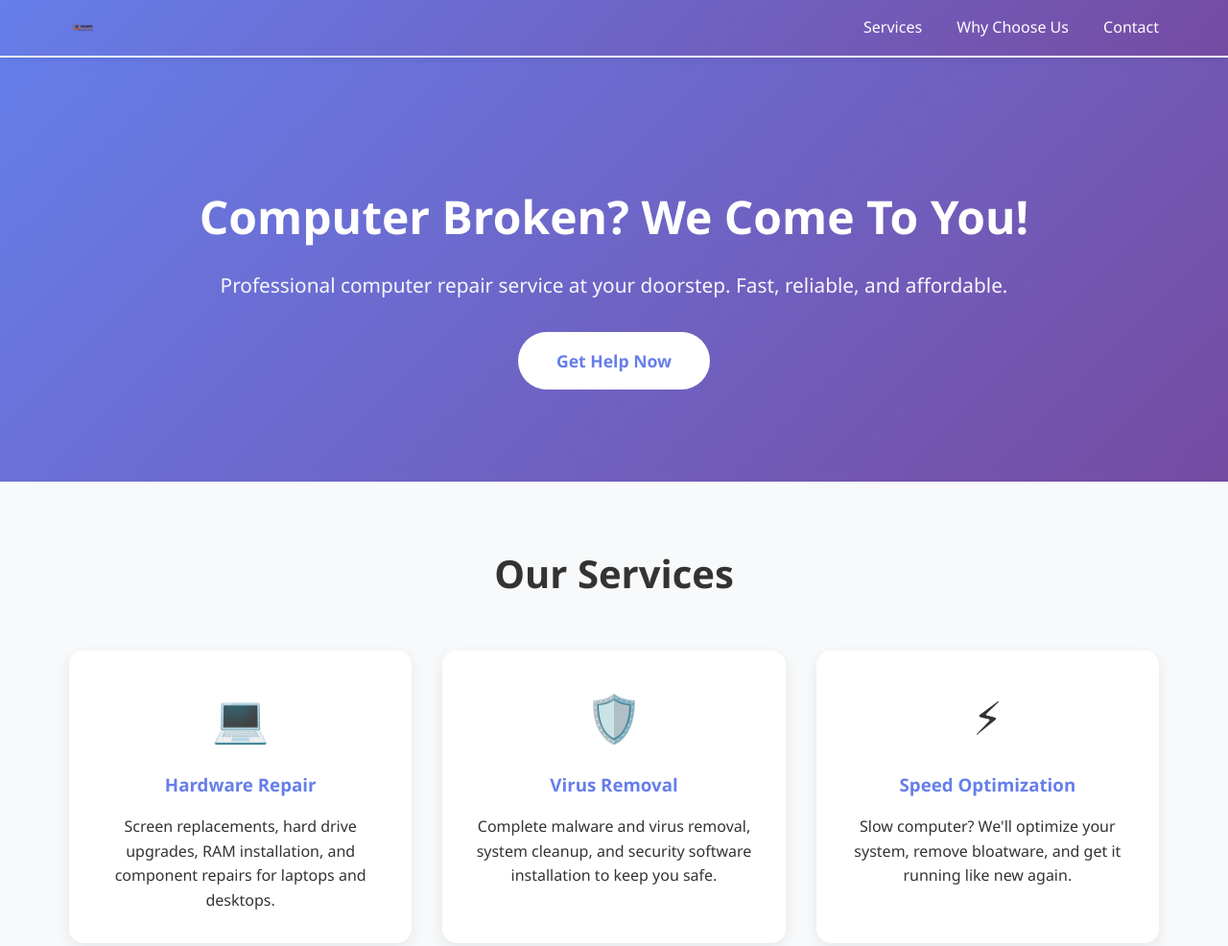
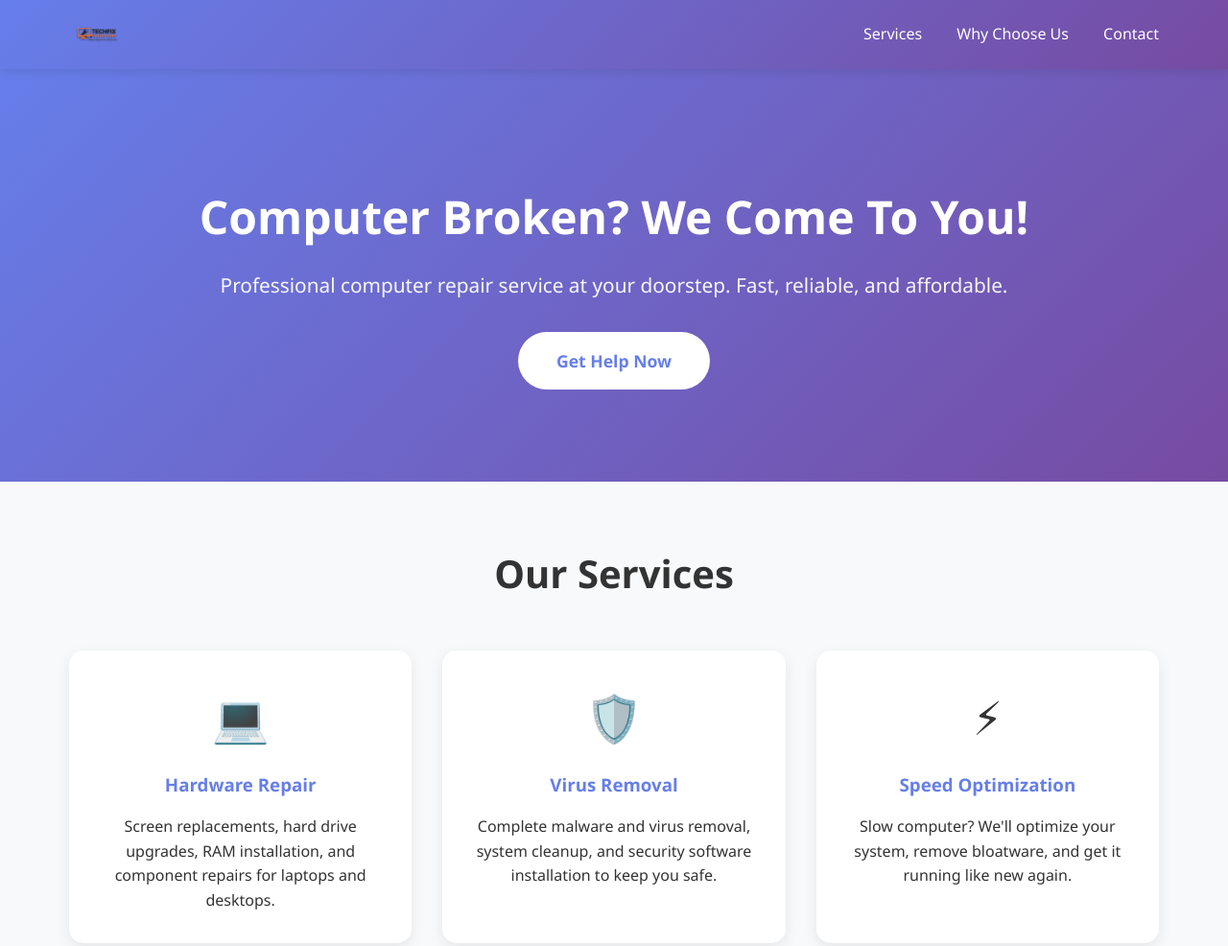
Before and after one commit to Heaki1/Techfixsuoltion, a plain HTML site: page index.html in a window 1280 px wide. Shown: the top 986 px of the page at 96% size. Drawn offline with Linux system fonts and the light colour scheme.

Commit message:
Increase logo height from 20px to 40px

```diff
--- a/index.html
+++ b/index.html
@@ -43,7 +43,7 @@
 }
 
 .logo img {
-  height: 20px; /* adjust size here */
+  height: 40px; /* adjust size here */
   width: auto;
 }
 
```
